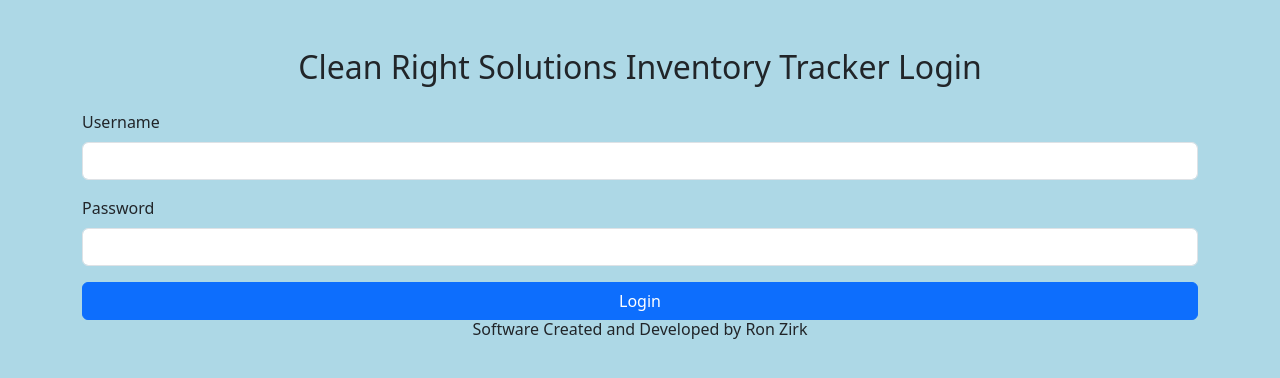
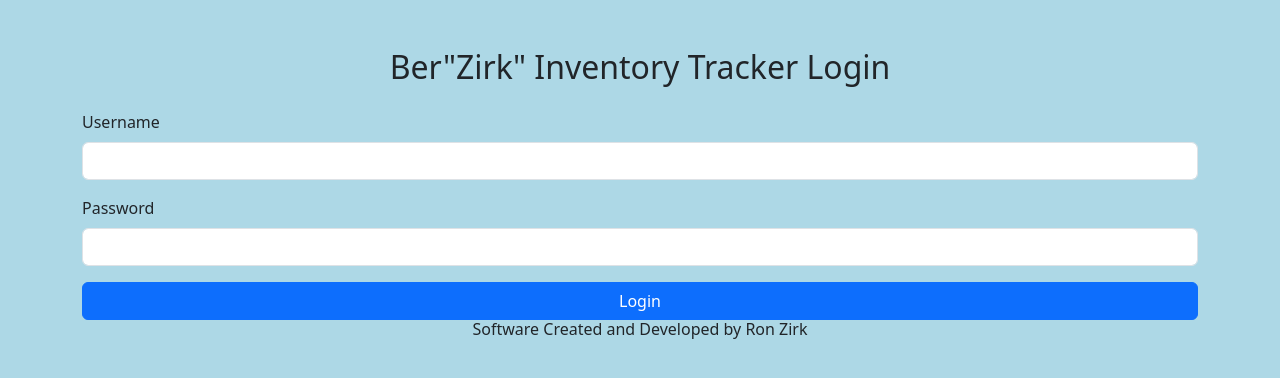
Before and after one commit to MysteryMeow/Farm, a Flask app: page /login in a window 1280 px wide. Shown: the top 378 px of the page. Run offline with Flask 3, Linux system fonts and the light colour scheme.

Commit message:
ui improvements3

```diff
--- a/templates/index.html
+++ b/templates/index.html
@@ -9,7 +9,7 @@
 </head>
 <body>
     <div class="container mt-4">
-        <h1 class="text-center mb-4">Inventory Tracker</h1>
+        <h1 class="text-center mb-4">Ber"Zirk" Inventory Tracker</h1>
         <h6 class="text-center mb-4">Software Created and Developed by Ron Zirk</h6>
 
         <div class="text-end">
--- a/templates/login.html
+++ b/templates/login.html
@@ -8,7 +8,7 @@
 </head>
 <body style="background-color: lightblue;">
     <div class="container mt-5">
-        <h2 class="text-center">Clean Right Solutions Inventory Tracker Login</h2>
+        <h2 class="text-center">Ber"Zirk" Inventory Tracker Login</h2>
         {% with messages = get_flashed_messages(with_categories=true) %}
             {% if messages %}
                 {% for category, message in messages %}
```
